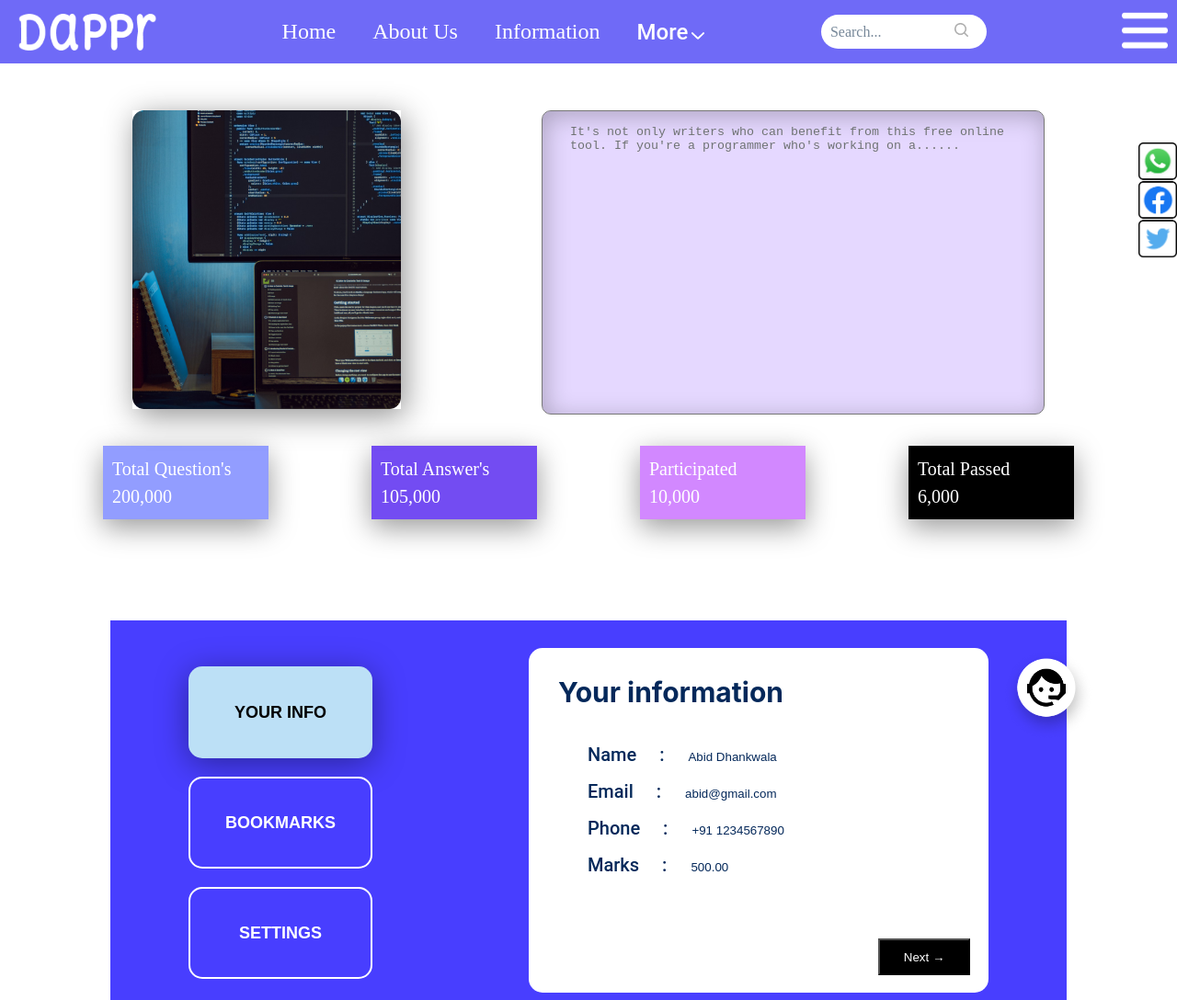
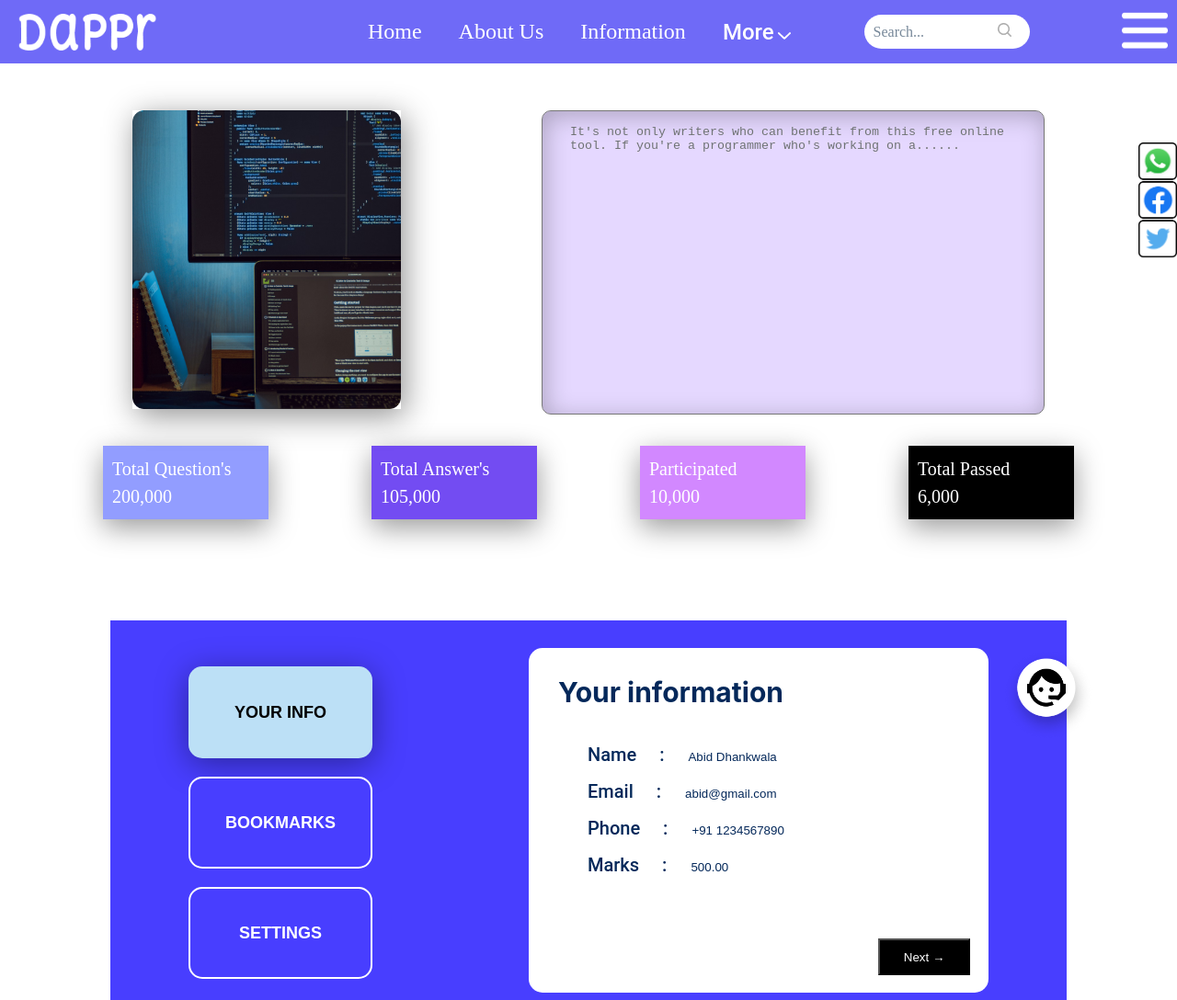
Before and after one commit to AbidDhankwala123/Micro-Project-2, a plain HTML site: page index.html in a window 1280 px wide. Shown: the top 1088 px of the page at 92% size. Drawn offline with Linux system fonts and the light colour scheme.

Commit message:
Update style2.css

```diff
--- a/style2.css
+++ b/style2.css
@@ -3,11 +3,12 @@ body{
     margin: 0;
     height: 100vh;
     width: auto;
+    /*It is used to make the box size of exact screen size*/
     box-sizing: border-box;
 }
 .navbar{
     position: fixed;
-    display: flex;
+    display: flex;/*gap property is not only used in grid but also in flex*/
     background-color: #6F6AF7;
     top: 0;
     width: 100%;
@@ -24,8 +25,8 @@ body{
     display: flex;
     justify-content: center;
     align-items: center;
-    padding: 0 70px 0 50px;
-    margin-left: 10px;
+    padding: 0 10px 0 50px;
+    margin-left: 50px;
 }
 #links a{
     font-size: 1.5rem;
@@ -40,8 +41,9 @@ body{
     padding-left: 20px;
 }
 #searchbar{
-    margin-right: 80px;
-    padding: 25px 50px 10px 50px;
+    margin-right: 20px;
+    margin-left: 0px;
+    padding: 25px 10px 10px 10px;
 }
 span{
     background-color: white;
```
